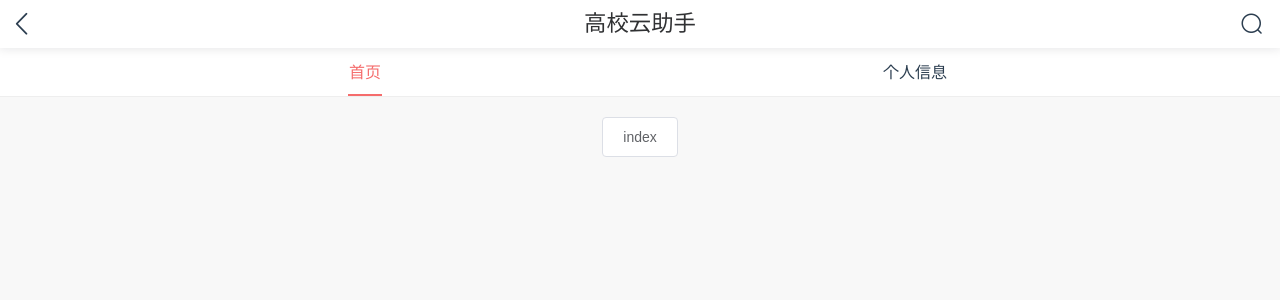
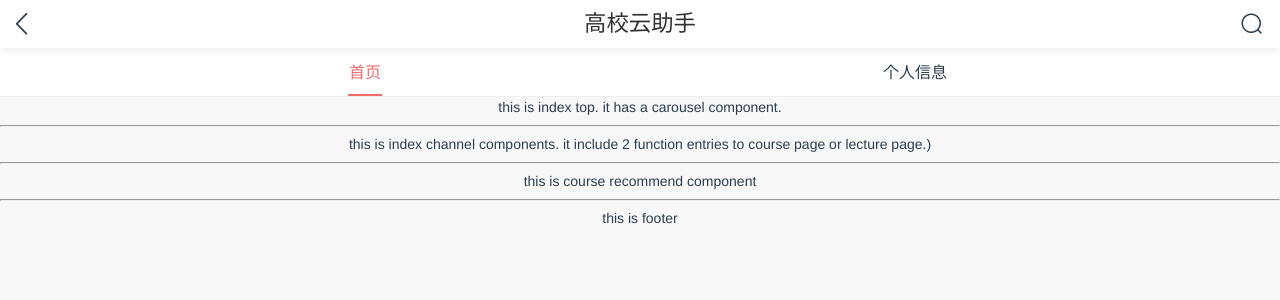
Before and after one commit to RuanGong12/CloudAssistantFrontEnd, a Vue app in the folder cloud_assistant/: page /#/ in a window 1280 px wide. Shown: the top 300 px of the page. Built offline with nearby package versions, Linux system fonts and the light colour scheme.

Commit message:
build the index page structure

```diff
--- /dev/null
+++ b/cloud_assistant/src/components/CourseRecommend.vue
@@ -0,0 +1,12 @@
+<template>
+    <div>this is course recommend component
+        <hr>
+    </div>
+</template>
+
+<style>
+</style>
+
+<script>
+export default {};
+</script>
--- /dev/null
+++ b/cloud_assistant/src/components/IndexChannel.vue
@@ -0,0 +1,12 @@
+<template>
+    <div>this is index channel components. it include 2 function entries to course page or lecture page.)
+        <hr>
+    </div>
+</template>
+
+<style>
+</style>
+
+<script>
+export default {};
+</script>
--- /dev/null
+++ b/cloud_assistant/src/components/IndexFooter.vue
@@ -0,0 +1,10 @@
+<template>
+    <footer>this is footer</footer>
+</template>
+
+<style>
+</style>
+
+<script>
+export default {};
+</script>
--- a/cloud_assistant/src/components/IndexHeader.vue
+++ b/cloud_assistant/src/components/IndexHeader.vue
@@ -59,6 +59,7 @@
 .swipe-tab i {
     position: absolute;
     left: 0;
+    transition: transform 0.3s ease-out;
     -webkit-transition: -webkit-transform 0.3s ease-out;
 }
 
--- /dev/null
+++ b/cloud_assistant/src/components/IndexTop.vue
@@ -0,0 +1,12 @@
+<template>
+    <div>this is index top. it has a carousel component.
+        <hr>
+    </div>
+</template>
+
+<style>
+</style>
+
+<script>
+export default {};
+</script>
--- a/cloud_assistant/src/views/Index.vue
+++ b/cloud_assistant/src/views/Index.vue
@@ -1,18 +1,28 @@
 <template>
     <div>
         <index-header></index-header>
-        <div></div>
+        <index-top></index-top>
+        <index-channel></index-channel>
+        <course-recommend></course-recommend>
+        <index-footer></index-footer>
         <footer></footer>
-        <el-button style="margin-top:20px;">index</el-button>
     </div>
 </template>
 
 <script>
 import IndexHeader from '@/components/IndexHeader.vue';
+import IndexTop from '@/components/IndexTop.vue';
+import IndexChannel from '@/components/IndexChannel.vue';
+import CourseRecommend from '@/components/CourseRecommend.vue';
+import IndexFooter from '@/components/IndexFooter.vue';
 
 export default {
     components: {
-        IndexHeader: IndexHeader
+        IndexHeader: IndexHeader,
+        IndexTop: IndexTop,
+        IndexChannel: IndexChannel,
+        CourseRecommend: CourseRecommend,
+        IndexFooter: IndexFooter
     }
 };
 </script>
```
Also changed, not shown: cloud_assistant/src/components/LectureRecommend.vue (added, +10 -0 lines).
